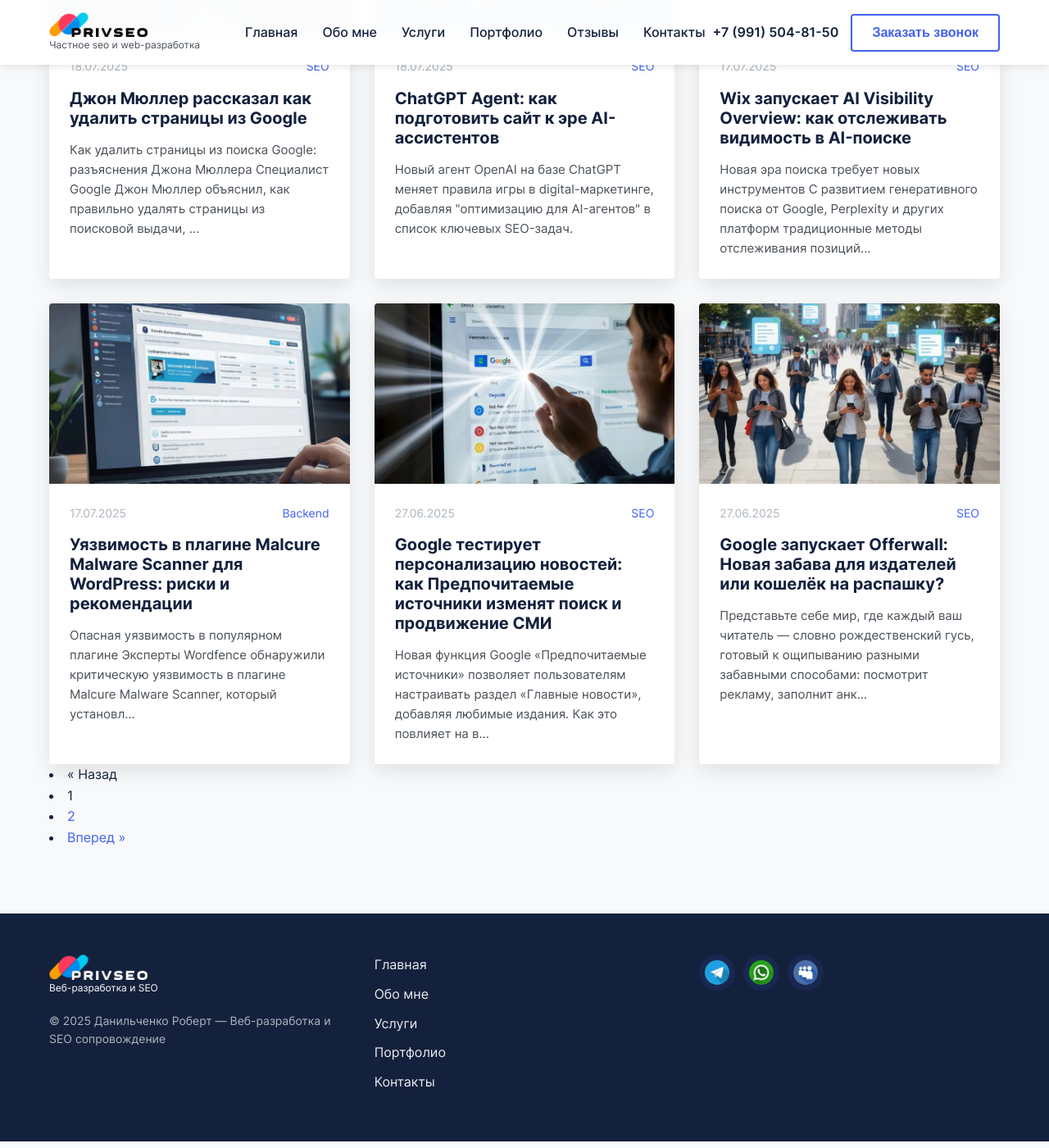
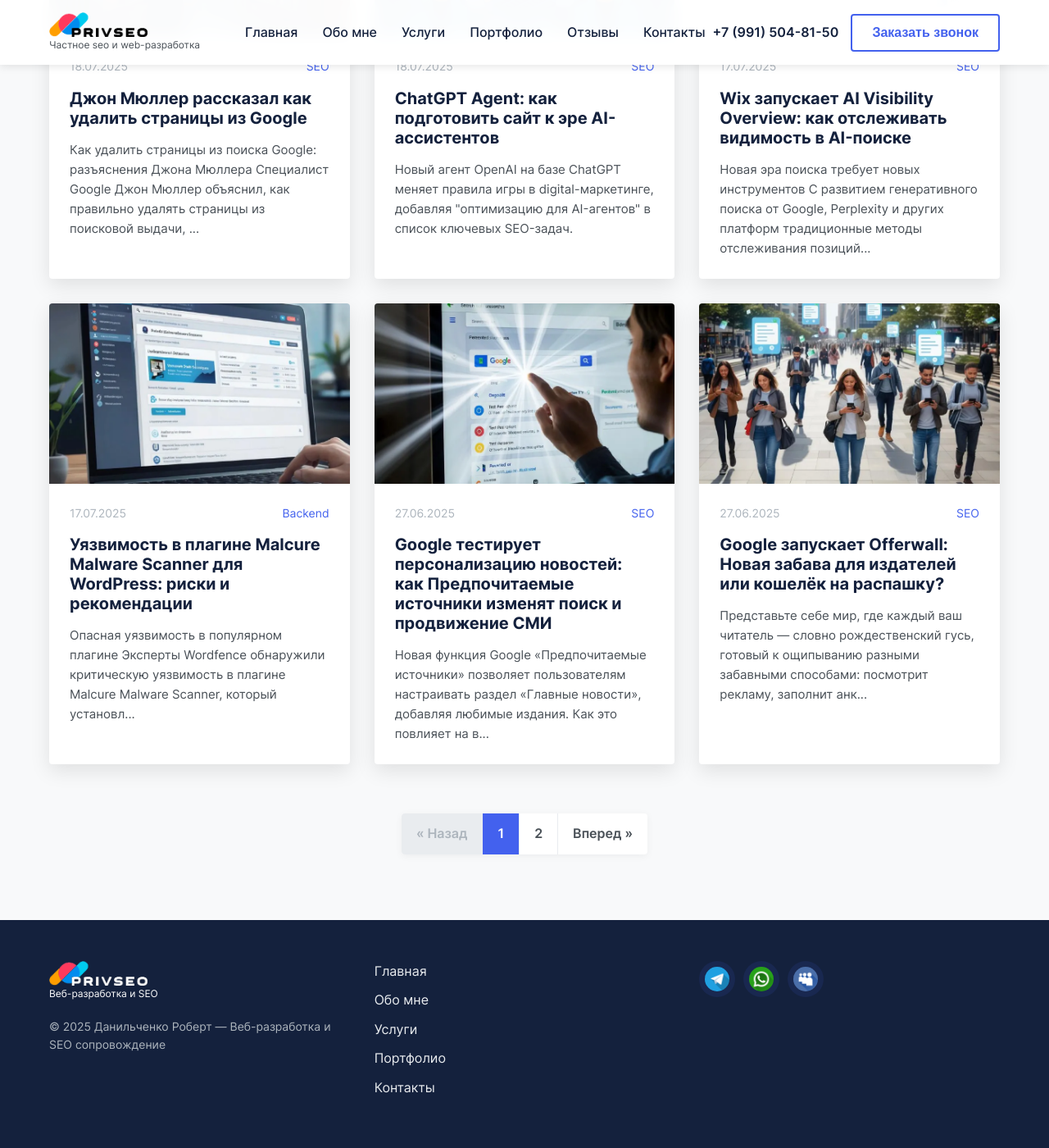
Before and after one commit to PrivateSeo/privateseo.github.io, a Jekyll site: the page built from news/index.html, in a window 1280 px wide and 1400 px high, scrolled down 338 px. Shown: the whole window at 82% size. Built offline with Jekyll 4.4.1, drawn with Linux system fonts in a browser that asks for light colours; the list of posts is cut into pages by our own code.

Commit message:
.pagination css

```diff
--- a/css/main.css
+++ b/css/main.css
@@ -2336,3 +2336,68 @@ ul {
     padding: 2rem;
   }
 }
+
+/* Pagination Styles */
+.pagination {
+  margin-top: 6rem;
+  text-align: center;
+}
+
+.pagination ul {
+  display: inline-flex;
+  list-style: none;
+  padding: 0;
+  margin: 0;
+  border-radius: var(--border-radius);
+  overflow: hidden;
+  box-shadow: 0 2px 10px rgba(0, 0, 0, 0.05);
+  background-color: white;
+}
+
+.pagination li {
+  margin: 0;
+}
+
+.pagination a,
+.pagination span {
+  display: block;
+  padding: 1.2rem 1.8rem;
+  font-size: 1.6rem;
+  font-weight: 600;
+  color: var(--gray-dark);
+  border-right: 1px solid var(--gray-light);
+  transition: var(--transition);
+  min-width: 4.4rem;
+  text-align: center;
+}
+
+.pagination li:last-child a,
+.pagination li:last-child span {
+  border-right: none;
+}
+
+.pagination a:hover {
+  background-color: rgba(67, 97, 238, 0.1);
+  color: var(--primary-color);
+}
+
+.pagination .active span {
+  background-color: var(--primary-color);
+  color: white;
+}
+
+.pagination .disabled span {
+  color: var(--gray-medium);
+  background-color: var(--gray-light);
+  cursor: not-allowed;
+}
+
+/* Responsive */
+@media (max-width: 576px) {
+  .pagination a,
+  .pagination span {
+    padding: 1rem 1.2rem;
+    min-width: 3.6rem;
+    font-size: 1.4rem;
+  }
+}
```
